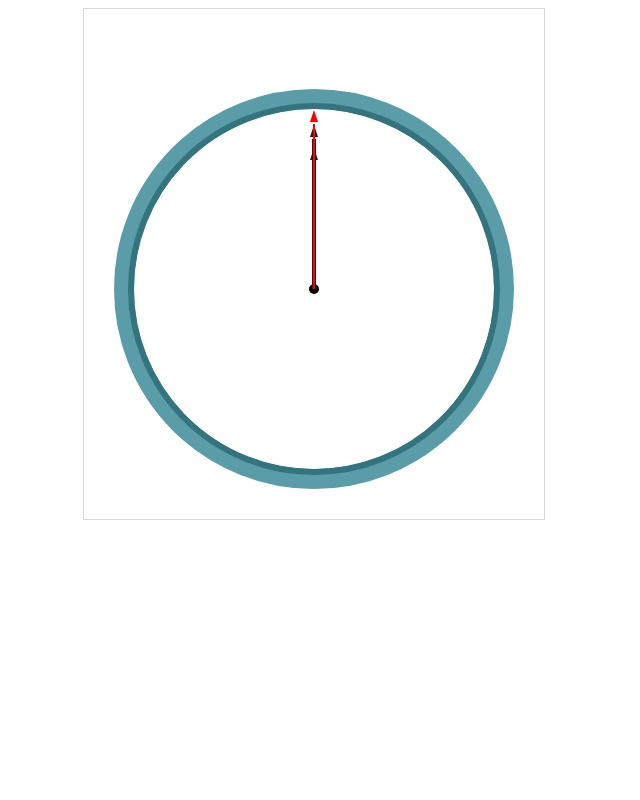
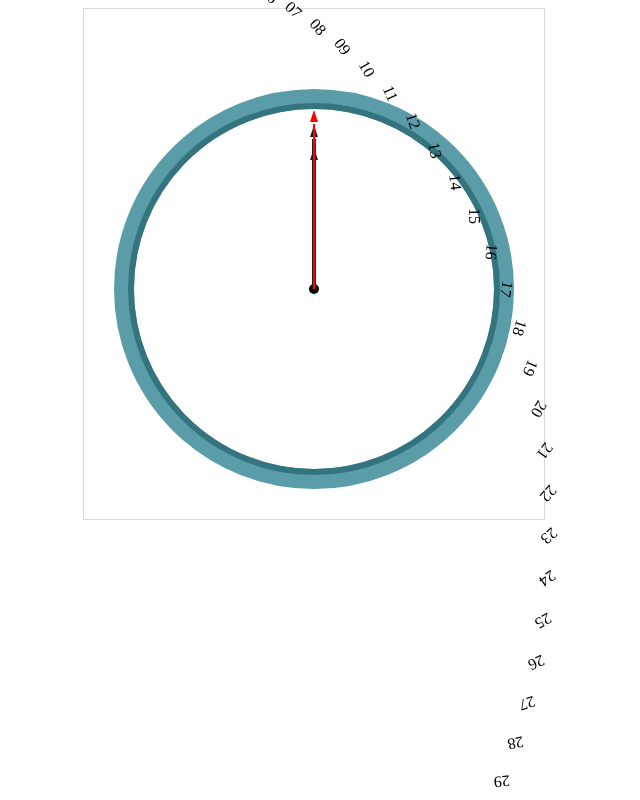
Before and after one commit to beasiteri/stopwatch, an Angular app: page / in a window 1280 px wide. Shown: the top 800 px of the page, without its empty margins (326-966 px from the left). Built offline with nearby package versions, Linux system fonts and the light colour scheme.

Commit message:
Show the numbers on the screen

```diff
--- a/src/app/stopwatch/stopwatch.component.html
+++ b/src/app/stopwatch/stopwatch.component.html
@@ -5,6 +5,11 @@
       <div class="hour-hand" [style.transform]="'rotate(' + calculateHourHandAngle() + 'deg)'"></div>
       <div class="minute-hand" [style.transform]="'rotate(' + calculateMinuteHandAngle() + 'deg)'"></div>
       <div class="second-hand" [style.transform]="'rotate(' + calculateSecondHandAngle() + 'deg)'"></div>
+      <div class="number" [ngClass]="{'divisible-by-five': +number % 5 === 0}"
+        *ngFor="let number of numbers; let i = index"
+        [style.transform]="'rotate(' + (i * 6) + 'deg) translateY(' + (isMobile ? '-105px' : '-160px') + ')'">
+        <span [ngClass]="{'divisible-by-five': +number % 5 === 0}">{{ number }}</span>
+      </div>
     </div>
   </div>
 </div>
--- a/src/app/stopwatch/stopwatch.component.ts
+++ b/src/app/stopwatch/stopwatch.component.ts
@@ -1,15 +1,21 @@
-import { Component, HostBinding } from '@angular/core';
+import { Component, HostBinding, OnInit } from '@angular/core';
 
 @Component({
   selector: 'app-stopwatch',
   templateUrl: './stopwatch.component.html',
   styleUrls: ['./stopwatch.component.scss']
 })
-export class StopwatchComponent {
-  time = 0;
-
+export class StopwatchComponent implements OnInit {
   @HostBinding('style.display') display = 'flex';
   @HostBinding('style.justify-content') justifyContent = 'center';
+
+  time = 0;
+  numbers: string[] = [];
+  isMobile: boolean = window.innerWidth <= 600;
+
+  ngOnInit(): void {
+    this.calculateNumbers();
+  }
 
   calculateHourHandAngle(): number {
     const hours = (this.time / (1000 * 60 * 60)) % 12;
@@ -24,4 +30,16 @@ export class StopwatchComponent {
   calculateSecondHandAngle(): number {
     return (((this.time % 60000) / 60000) * 360) - 180;
   }
+
+  calculateNumbers(): void {
+    const numberCount = 60;
+    const angleIncrement = 360 / numberCount;
+    let angle = -90;
+
+    for (let i = 0; i < numberCount; i++) {
+      const value = (i % 60 === 0 ? 60 : i % 60).toString().padStart(2, '0');
+      this.numbers.push(value);
+      angle += angleIncrement;
+    }
+  }
 }
```
